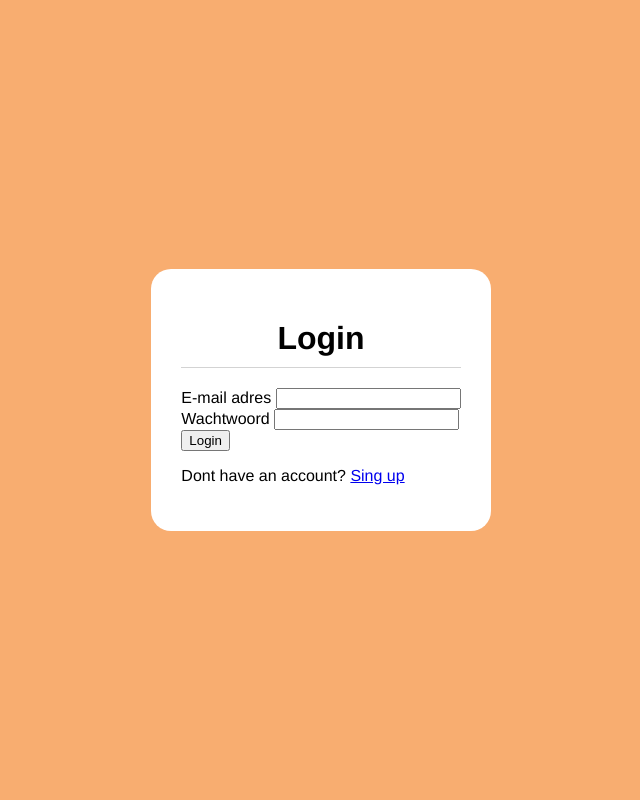
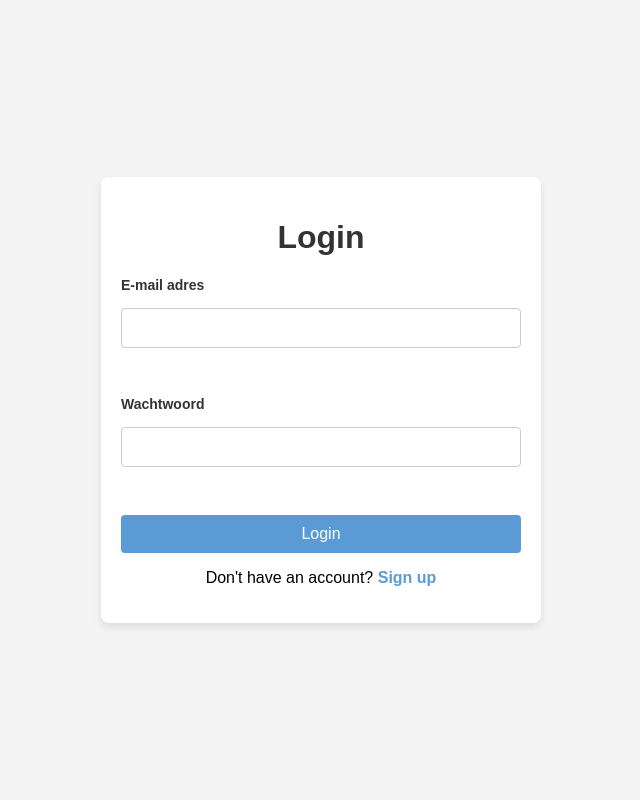
Before and after one commit to Methois/Python-login-page, a Flask app: page / in a window 1280 px wide. Shown: the whole page, without its empty margins (319-959 px from the left). Run offline with Flask 3, Linux system fonts and the light colour scheme.

Commit message:
Update on Css & login page

```diff
--- a/static/style.css
+++ b/static/style.css
@@ -1,63 +1,87 @@
+/* Algemene stijlen */
 body {
+    font-family: Arial, sans-serif;
+    background-color: #f4f4f4;
+    margin: 0;
+    padding: 0;
     display: flex;
-    background-color: rgb(248, 173, 112);
-    font-family:'Franklin Gothic Medium', 'Arial Narrow', Arial, sans-serif;
     justify-content: center;
     align-items: center;
     height: 100vh;
-    margin: 0;
 }
+
 .login {
     background-color: white;
-    padding: 30px;
-    border-radius: 20px;
-    max-width: fit-content;
+    width: 400px;
+    padding: 20px;
+    border-radius: 8px;
+    box-shadow: 0 4px 8px rgba(0, 0, 0, 0.1);
 }
-.login h1 {
+
+h1 {
     text-align: center;
-    margin-bottom: 20px;
-    border-bottom: 1px solid lightgray;
-    padding-bottom: 10px;
+    color: #333;
 }
-.login .info {
-    margin-right: auto;
+
+/* Formulierstijl */
+form {
     display: flex;
     flex-direction: column;
-    gap: 10px;
-}
-.login .info input {
-    margin-top: 10px;
-    padding: 10px;
-    border: none;
-    border-bottom: 2px solid lightgray;
-    width: 300px;
-}
-.login .buttons{
-    margin-right: auto;
-    display: flex;
-    flex-direction: column;
-    gap: 10px;
+    gap: 15px;
 }
 
-.login .info .forgot {
-    text-align: left;
+label {
+    font-size: 14px;
+    font-weight: bold;
+    color: #333;
+}
+
+input {
+    padding: 10px;
+    border: 1px solid #ccc;
+    border-radius: 4px;
+    font-size: 16px;
+    width: 100%;
+    box-sizing: border-box;
+}
+
+input:focus {
+    border-color: #5b9bd5;
+    outline: none;
+}
+
+button {
+    padding: 10px;
+    background-color: #5b9bd5;
+    color: white;
+    border: none;
+    border-radius: 4px;
+    font-size: 16px;
+    cursor: pointer;
+}
+
+button:hover {
+    background-color: #4a8ac7;
+}
+
+p {
+    text-align: center;
+}
+
+a {
     text-decoration: none;
-    color: rgb(39, 39, 39);
-    margin-top: 3px;
+    color: #5b9bd5;
+    font-weight: bold;
 }
-.login .info .forgot:hover {
+
+a:hover {
     text-decoration: underline;
 }
-.login .info .login-btn{
-    background-color: rgb(248, 173, 112);
-    border-radius: 20px;
-    height: 47px;
-    font-size: 20px;
-    border: none;
-    transition: transform 0.3s ease;
+
+/* Responsive stijlen voor kleinere schermen */
+@media (max-width: 480px) {
+    .login {
+        width: 100%;
+        padding: 15px;
+    }
 }
-.login .info .login-btn:hover {
-    background-color: rgb(250, 182, 130);
-    cursor: pointer;
-    transform: scale(1.05);
-}
--- a/templates/login.html
+++ b/templates/login.html
@@ -19,7 +19,7 @@
             <button type="submit">Login</button>
         </form>
         <form class="buttons">
-            <p>Dont have an account? <a href="signup.html">Sing up</a></p>
+            <p>Don't have an account? <a href="/signup">Sign up</a></p>
         </form>
     </div>
 </body>
```
